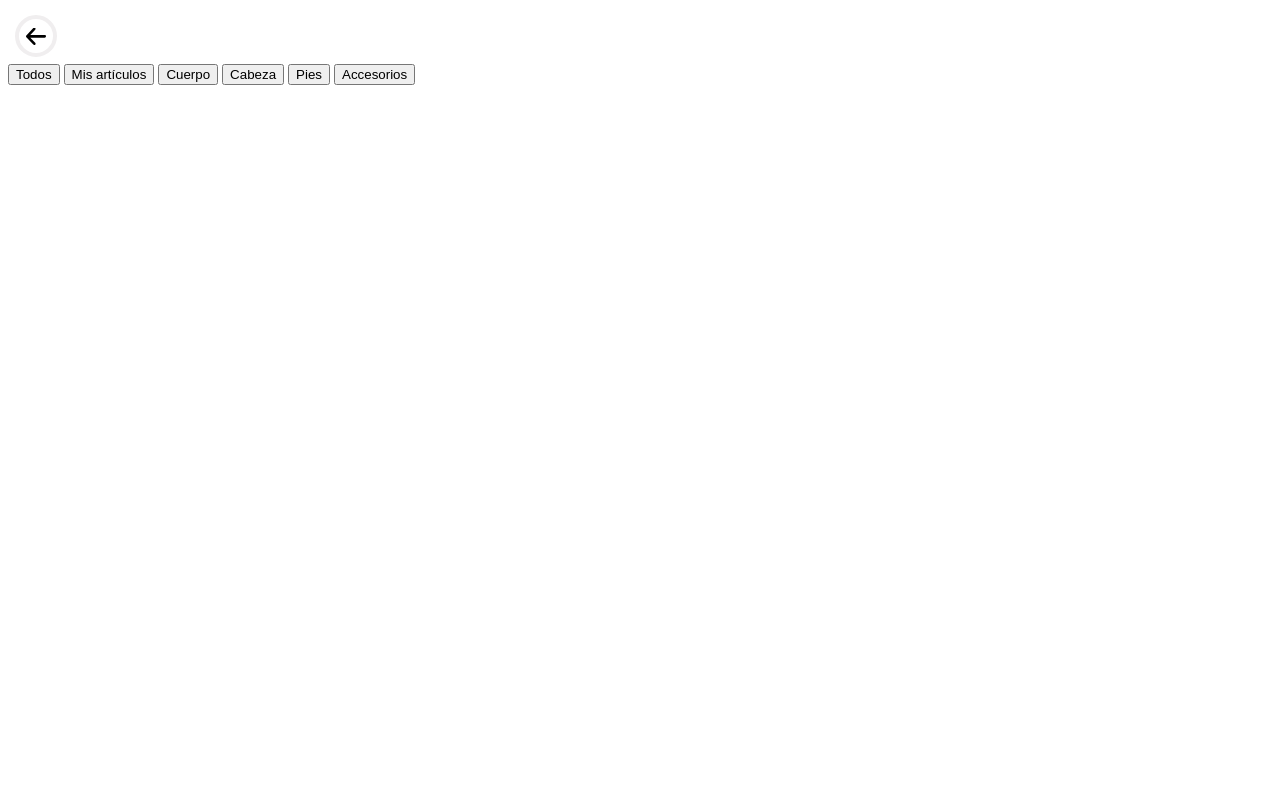
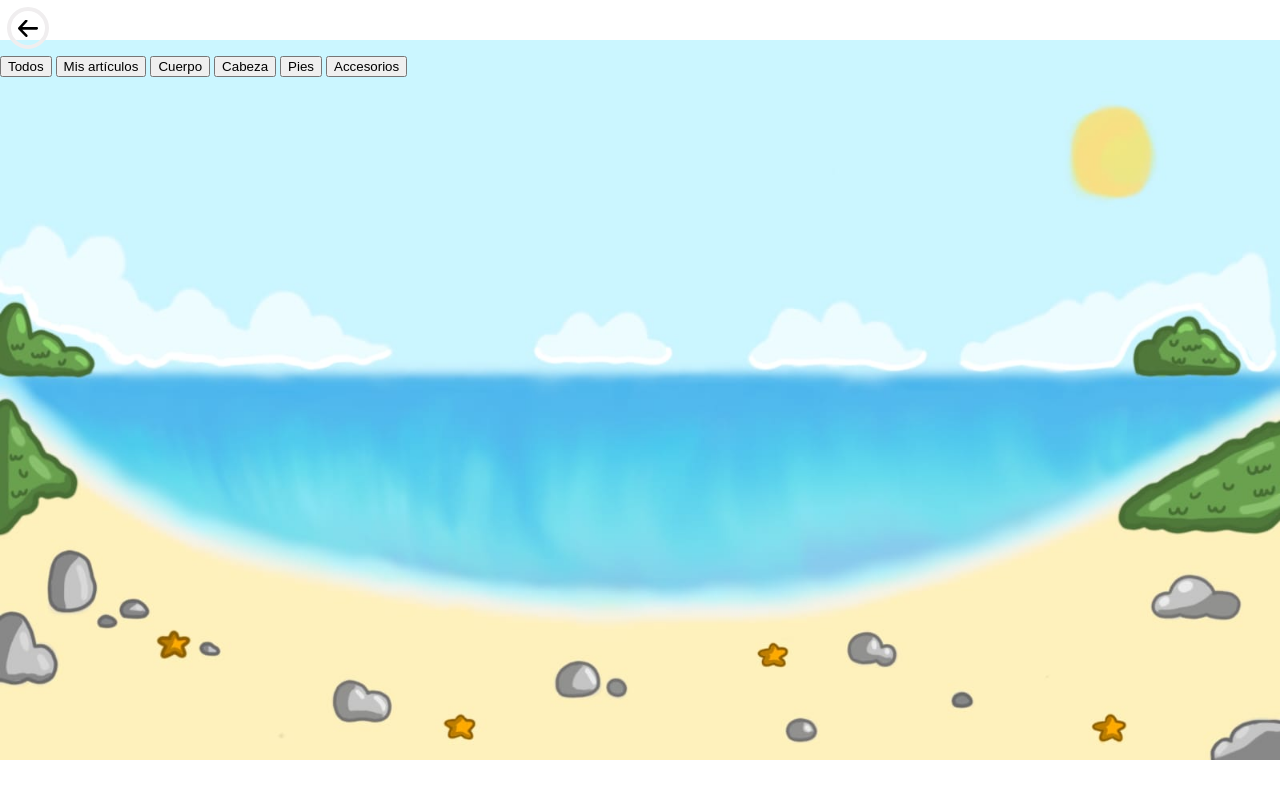
Before and after one commit to EnergyConserver/TC2005B_Game, a plain HTML site: page frontend/tienda.html in a window 1280 px wide. Drawn offline with Linux system fonts and the light colour scheme.

Commit message:
Update pre-modulofront

```diff
--- a/frontend/tienda.html
+++ b/frontend/tienda.html
@@ -5,7 +5,7 @@
         <link rel="stylesheet" href="stylesheet.css">
         <script src="scripts.js" defer></script>
     </head>
-    <body style="display: none;">
+    <body style="display: none;" class="fondos fondoPrincipal">
         <div class="tienda-titulo">
             <button class="button-return" onclick="regresarHome()">
                 <div class="button-return-box">
```
Also changed, not shown: frontend/repaso.html (+1 -1 lines).
